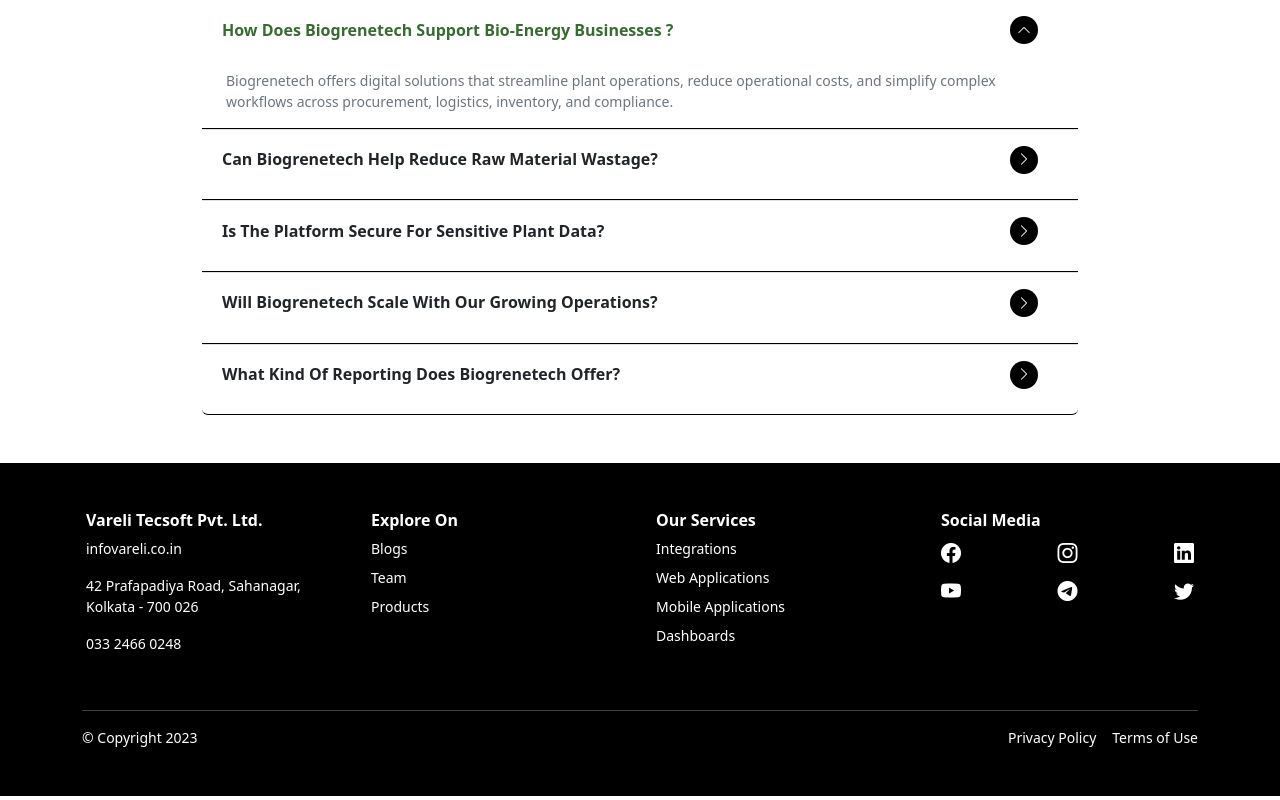
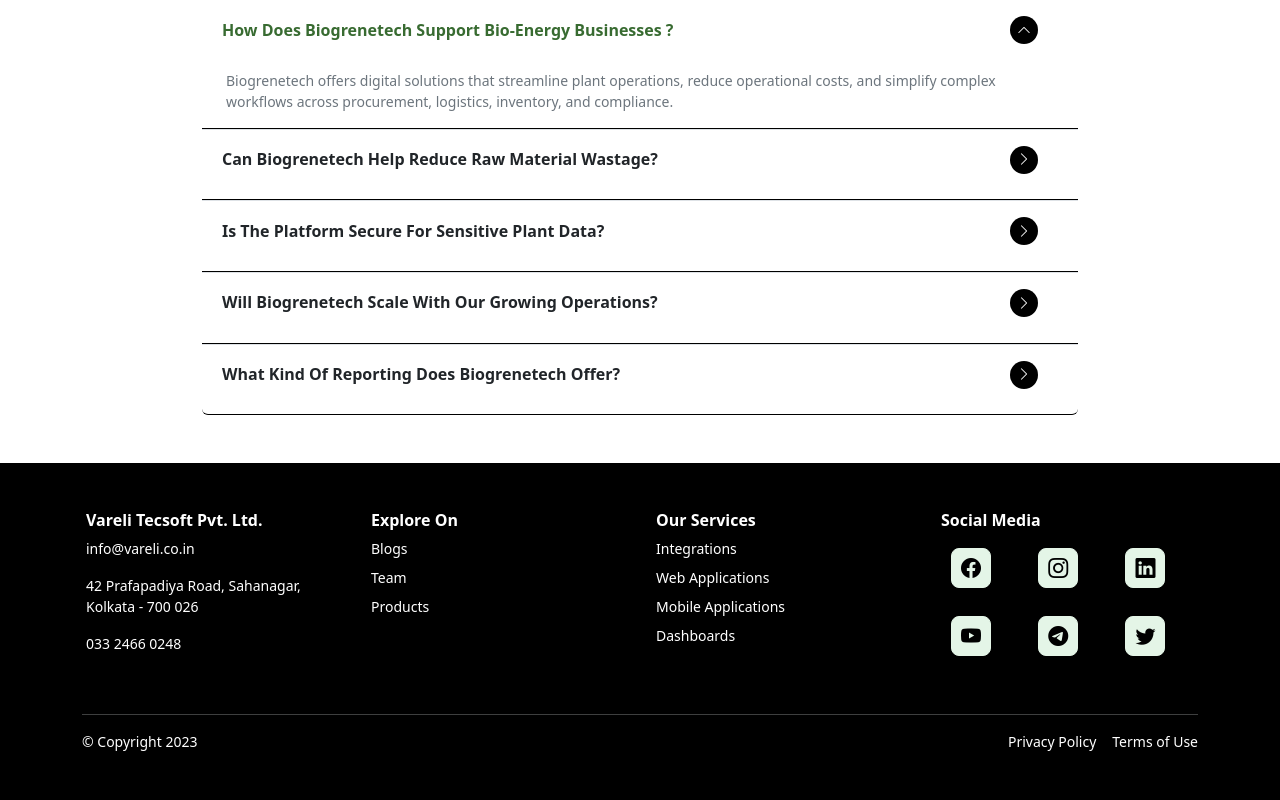
Before and after one commit to rahul04070407/biogrenetech, an Angular app: page / in a window 1280 px wide. Shown: the part 3240-4040 px from the top of the page. Built offline with nearby package versions, Linux system fonts and the light colour scheme.

Commit message:
footer and header fix

```diff
--- a/src/app/pages/footer/footer.component.html
+++ b/src/app/pages/footer/footer.component.html
@@ -3,7 +3,8 @@
     <div class="row g-4">
       <div class="col-md-3">
         <h6 class="fw-bold">Vareli Tecsoft Pvt. Ltd.</h6>
-        <p class="small">infovareli.co.in</p>
+        <p>{{ email }}</p>
+
         <p class="small">42 Prafapadiya Road, Sahanagar,<br>Kolkata - 700 026</p>
         <p class="small">033 2466 0248</p>
       </div>
@@ -30,14 +31,14 @@
       <div class="col-md-3 foot-icon">
         <h6 class="fw-bold">Social Media</h6>
         <div class="d-flex flex-wrap gap-2"> <!-- Reduced gap between icons -->
-          <a href="#" class="text-white fs-5"><i class="bi bi-facebook"></i></a>
-          <a href="#" class="text-white fs-5"><i class="bi bi-instagram"></i></a>
-          <a href="#" class="text-white fs-5"><i class="bi bi-linkedin"></i></a>
+          <a href="#" class="text-white fs-5"><i class="bi bi-facebook foot-icon"></i></a>
+          <a href="#" class="text-white fs-5"><i class="bi bi-instagram foot-icon"></i></a>
+          <a href="#" class="text-white fs-5"><i class="bi bi-linkedin foot-icon"></i></a>
         </div>
         <div class="d-flex flex-wrap gap-2"> <!-- Reduced gap between icons -->
-          <a href="#" class="text-white fs-5"><i class="bi bi-youtube"></i></a>
-          <a href="#" class="text-white fs-5"><i class="bi bi-telegram"></i></a>
-          <a href="#" class="text-white fs-5"><i class="bi bi-twitter"></i></a> <!-- Added Twitter Icon -->
+          <a href="#" class="text-white fs-5"><i class="bi bi-youtube foot-icon"></i></a>
+          <a href="#" class="text-white fs-5"><i class="bi bi-telegram foot-icon"></i></a>
+          <a href="#" class="text-white fs-5"><i class="bi bi-twitter foot-icon"></i></a> <!-- Added Twitter Icon -->
         </div>
       </div>
 
--- a/src/app/pages/footer/footer.component.scss
+++ b/src/app/pages/footer/footer.component.scss
@@ -281,7 +281,21 @@
 }
 
 .foot-icon .bi {
-    color: white;
+
+    background: #e4f5e7;
+    color: black;
+    padding: 10px;
+    margin: 10px;
+    border: 1px solid #e4f5e7;
+    border-radius: 20%;
+    display: inline-flex;
+    align-items: center;
+    justify-content: center;
+    width: 40px;
+    height: 40px;
+    font-size: 20px;
+    cursor: pointer;
+    transition: background-color 0.3s, color 0.3s;
 }
 
 
@@ -452,7 +466,7 @@
     }
 
     .about-section .about-image .image-circle {
-   margin: -114px auto 0 !important;
+        margin: -114px auto 0 !important;
 
     }
 }
@@ -1165,9 +1179,9 @@
                 }
 
                 .d-flex {
-                    gap: 0.5rem;
-                    flex-wrap: wrap;
-                    justify-content: space-between;
+                    gap: 1.7rem !important;
+                    flex-wrap: wrap !important;
+                    // justify-content: space-between;
 
                     a {
                         font-size: 1.25rem;
--- a/src/app/pages/footer/footer.component.ts
+++ b/src/app/pages/footer/footer.component.ts
@@ -8,5 +8,6 @@
   styleUrl: './footer.component.scss'
 })
 export class FooterComponent {
+email = 'info@vareli.co.in';
 
 }
--- a/src/app/pages/header/header.component.scss
+++ b/src/app/pages/header/header.component.scss
@@ -176,13 +176,20 @@
 
 @media (min-width: 1500px) {
     .custom-header {
+        .header-row {
+            gap: 0px;
+        }
+        .desktop-nav{
+            left: -160px;
+        }
+
         .logo {
             max-height: 120px !important; // increase logo size, !important to override if needed
         }
 
         .logo-container {
 
-            max-width: 600px !important;
+            max-width: 550px !important;
         }
 
         .nav-link {
```
